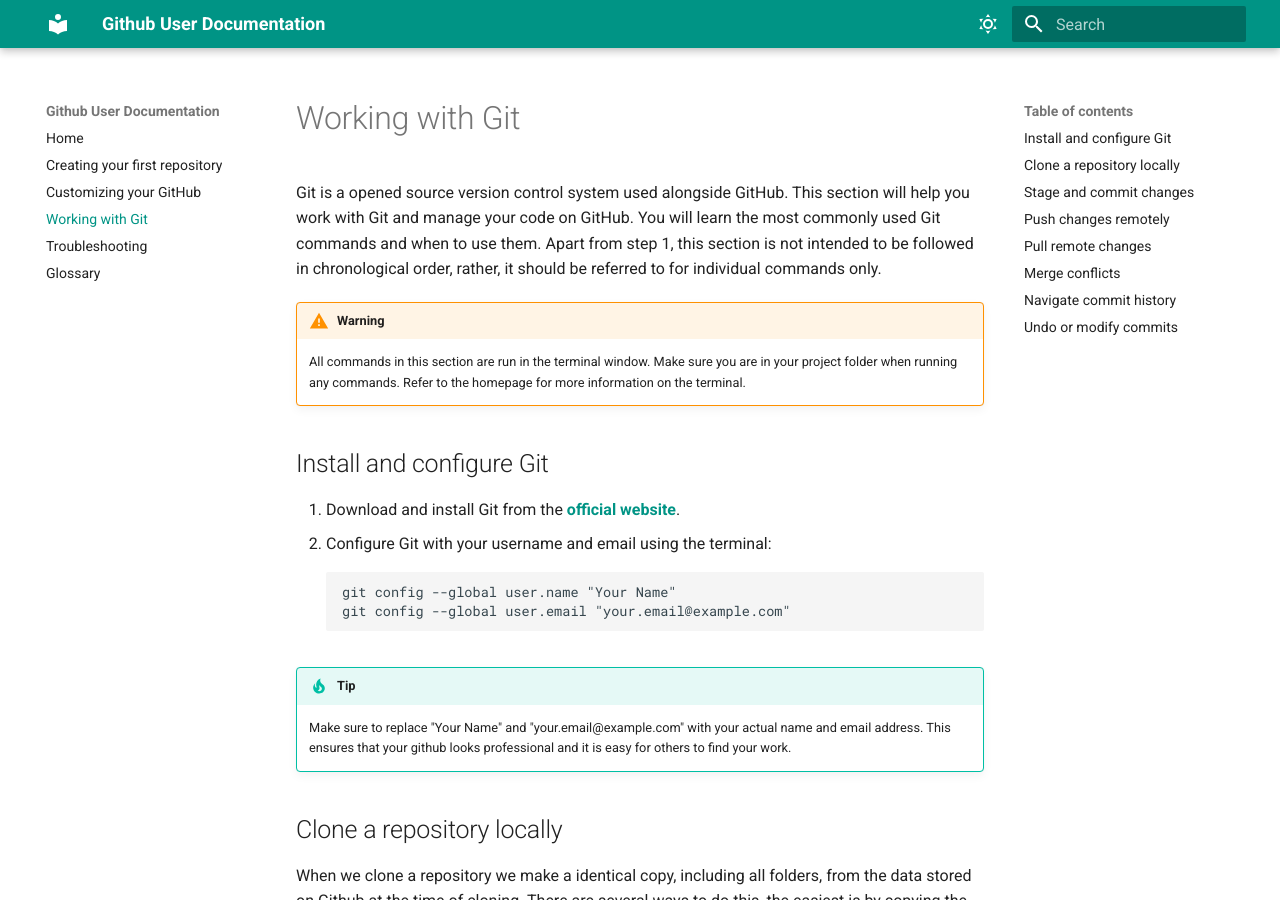
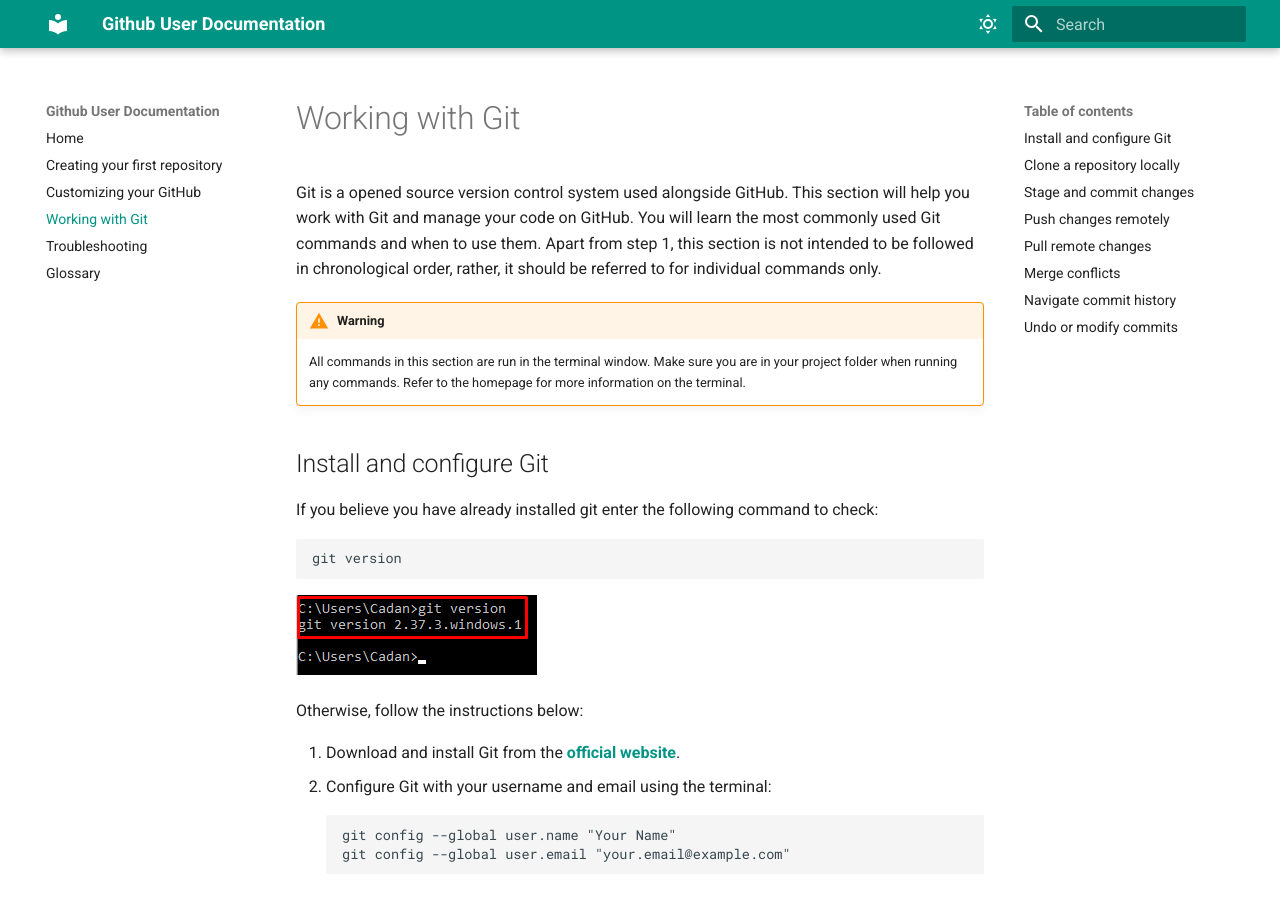
Before and after one commit to AnkitAhlwat/GitHub-User-Documentation, an MkDocs documentation site: the page built from docs/Working with Git.md, in a window 1280 px wide and 900 px high. Built offline with MkDocs 1.6.1 and Material for MkDocs 9.7.7, drawn with Linux system fonts in a browser that asks for light colours.

Commit message:
Add image

````diff
--- a/docs/Working with Git.md
+++ b/docs/Working with Git.md
@@ -8,8 +8,18 @@
 
 ## Install and configure Git
 
+If you believe you have already installed git enter the following command to check:
+
+```git
+git version
+```
+
+![Alt text](./images/gitversion.png)
+
+Otherwise, follow the instructions below:
+
 1. Download and install Git from the [**official website**](https://git-scm.com/downloads).
-- Configure Git with your username and email using the terminal:
+2. Configure Git with your username and email using the terminal:
 
     ```git
     git config --global user.name "Your Name"
````
Also changed, not shown: docs/images/gitversion.png (added).
